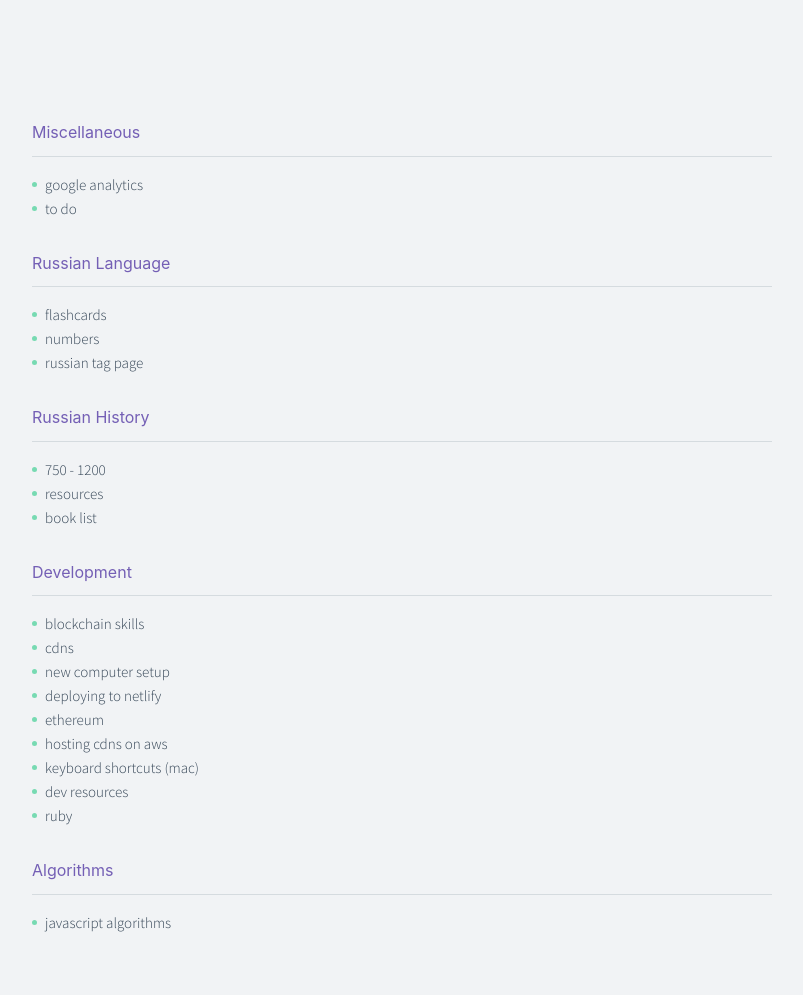
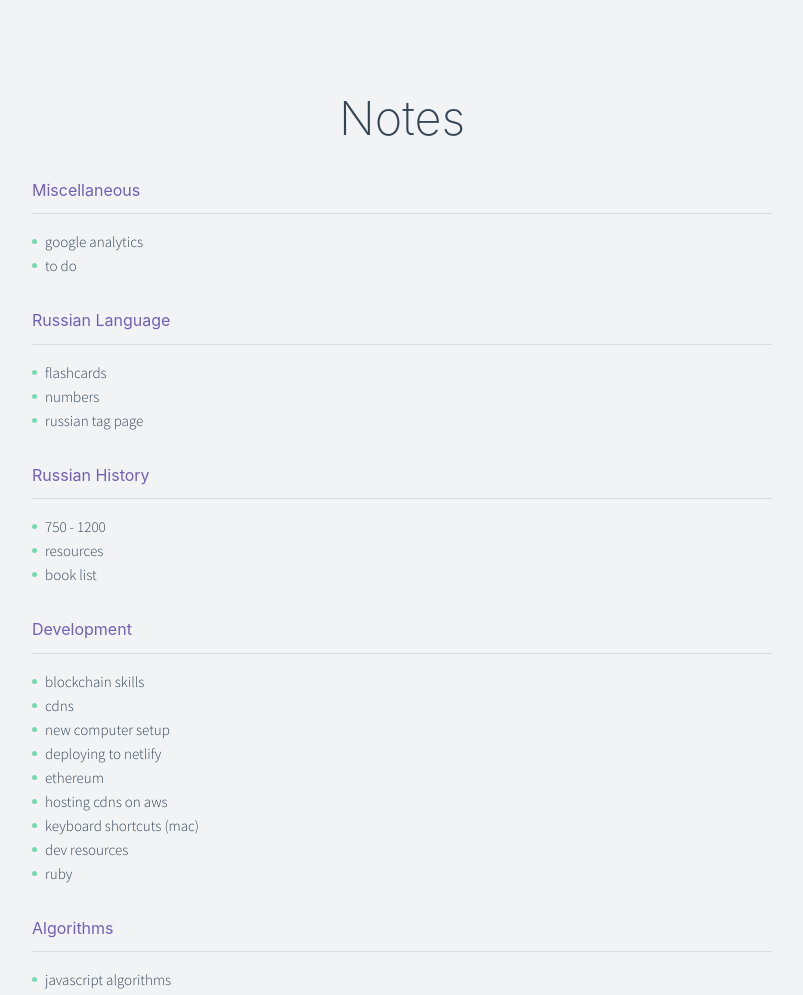
Before and after one commit to meaghanbass/notes-tcss, a Gatsby site: page / in a window 1280 px wide. Shown: the top 995 px of the page, without its empty margins (238-1041 px from the left). Built offline with nearby package versions, Linux system fonts and the light colour scheme; Gatsby itself is replaced by a stand-in of ours.

Commit message:
updated the h1 tag on index page

```diff
--- a/src/components/layout.css
+++ b/src/components/layout.css
@@ -58,9 +58,19 @@
   margin-top: 90px;
 }
 
-h1 {
+/* h1 {
   font-size: 2em;
   margin: 0.67em 0;
+} */
+
+h1 {
+  line-height: 1.2;
+  font-weight: 200;
+  font-family: -apple-system,BlinkMacSystemFont,segoe ui,roboto,oxygen,ubuntu,cantarell,fira sans,droid sans,helvetica neue,sans-serif;
+  font-size: 2.6rem;
+  text-align: center;
+  color: #345;
+  margin-top: 0;
 }
 
 h3 {
--- a/src/pages/index.js
+++ b/src/pages/index.js
@@ -13,6 +13,7 @@
   return (
     <Layout>
       <div className="index-wrapper">
+        <h1>Notes</h1>
         <Other></Other>
         <RussianLanguage></RussianLanguage>
         <RussianHistory></RussianHistory>
```
